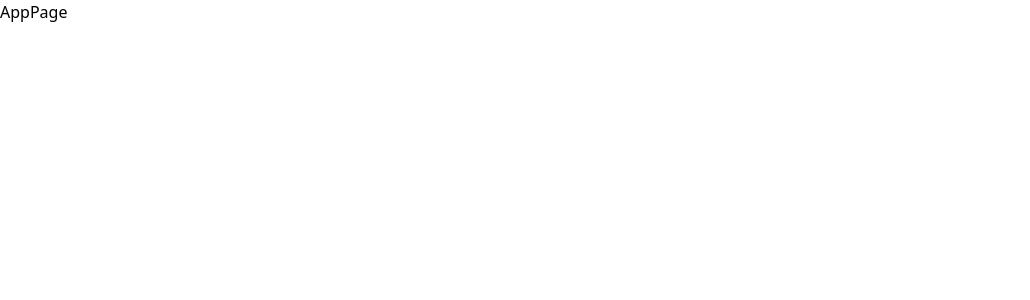
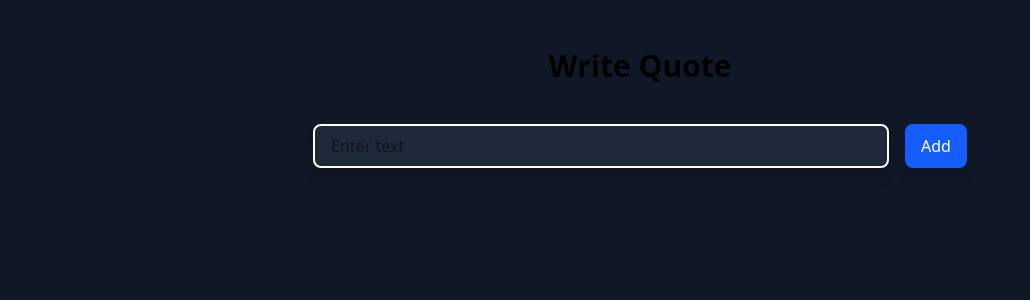
Before and after one commit to mfmshazan/CreateQuote, a React (Vite) app in the folder frontend/: page /app in a window 1280 px wide. Shown: the top 300 px of the page, without its empty margins (0-1030 px from the left). Built offline with nearby package versions, Linux system fonts and the light colour scheme.

Commit message:
Add state management for quotes and enhance AppPage layout

```diff
--- a/frontend/src/pages/AppPage.jsx
+++ b/frontend/src/pages/AppPage.jsx
@@ -1,9 +1,29 @@
-import React from 'react'
+import React, { useState } from 'react'
 
 const AppPage = () => {
+
+    const [text, setText] = useState("");
+    const [quotes, setQuotes] = useState([
+        { id: 1, text: "The best way to get started is to quit talking and begin doing." },
+        { id: 2, text: "Don't let yesterday take up too much of today." },
+    ]);
+    const [editId, setEditId] = useState(null);
+    const [editText, setEditText] = useState("");
+
     return (
-        <div>
-            AppPage
+        <div className='min-h-screen bg-gray-900 dark:text-white py-12 px-4 md:px-10'>
+            <h1 className='text-3xl font-bold text-center'>
+                Write Quote
+            </h1>
+
+            <div className=' flex justify-center mt-10'>
+                <input type="text" placeholder='Enter text'
+                className='min-w-xl border-white border-2 px-4 py-2 shadow-lg rounded-lg bg-gray-800'
+                />
+                <button className='ml-4 px-4 py-2 bg-blue-600 text-white rounded-lg shadow-lg hover:bg-blue-700 transition duration-300'>
+                    Add
+                </button>
+            </div>
         </div>
     )
 }
```
